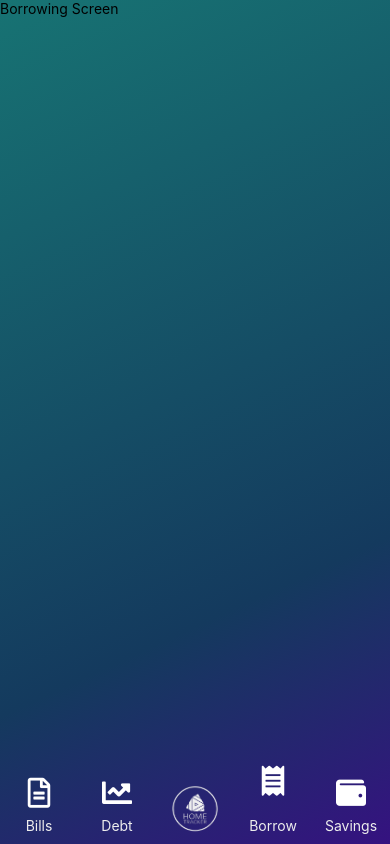
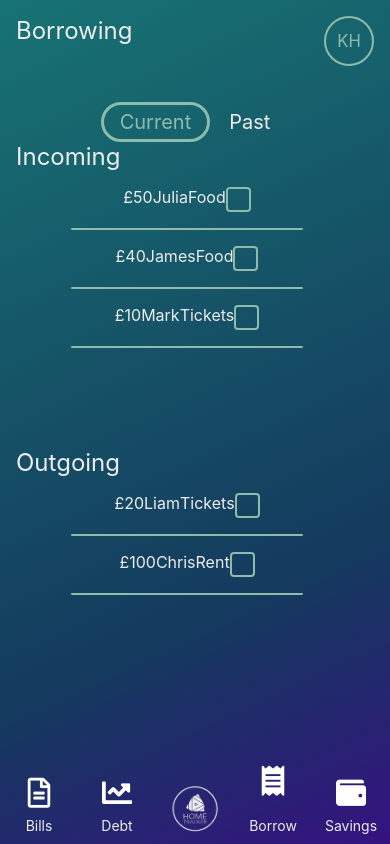
Before and after one commit to KevinAHarley/Household-Bill-Tracker, a React Native app: screen /BorrowingScreen in a window 390 px wide. Built offline with nearby package versions, Linux system fonts and the light colour scheme.

Commit message:
Add components to BorrowingScreen

```diff
--- a/src/components/BorrowingList/BorrowingList.tsx
+++ b/src/components/BorrowingList/BorrowingList.tsx
@@ -1,4 +1,4 @@
-import { Pressable, Text, View } from "react-native";
+import { Pressable, Text, View, ViewStyle } from "react-native";
 
 import Checkbox from "components/Checkbox";
 import Divider from "components/Divider";
@@ -12,7 +12,10 @@ type BorrowingListProps = {
   reason: string;
   checkbox?: boolean;
   checked?: boolean;
+  style?: ViewStyle;
+  id?: string;
   onPress?: () => void;
+  onCheckPress?: () => void;
 };
 
 const BorrowingList = ({
@@ -21,12 +24,20 @@ const BorrowingList = ({
   reason,
   checkbox,
   checked,
+  style,
+  id,
   onPress,
+  onCheckPress,
 }: BorrowingListProps) => {
   return (
     <Pressable
-      style={checkbox ? styles.containerWithCheckbox : styles.container}
+      style={
+        checkbox
+          ? [styles.containerWithCheckbox, style]
+          : [styles.container, style]
+      }
       onPress={onPress}
+      id={id}
     >
       <View style={styles.textContainer}>
         <Text style={checked ? styles.textWithStrike : styles.text}>
@@ -38,7 +49,7 @@ const BorrowingList = ({
         <Text style={checked ? styles.textWithStrike : styles.text}>
           {reason}
         </Text>
-        {checkbox && <Checkbox />}
+        {checkbox && <Checkbox onPress={onCheckPress} />}
       </View>
       <Divider style={styles.divider} />
     </Pressable>
--- a/src/mocks/mockedBorrowing.ts
+++ b/src/mocks/mockedBorrowing.ts
@@ -7,6 +7,7 @@ const mockedBorrowing = [
     createdAt: "2023-10-17T00:00:00.000Z",
     repayDate: "2023-10-31T00:00:00.000Z",
     reason: "Tickets",
+    repaid: false,
   },
   {
     id: "2",
@@ -16,6 +17,7 @@ const mockedBorrowing = [
     createdAt: "2023-10-20T00:00:00.000Z",
     repayDate: "2023-11-01T00:00:00.000Z",
     reason: "Food",
+    repaid: false,
   },
   {
     id: "3",
@@ -25,6 +27,7 @@ const mockedBorrowing = [
     createdAt: "2023-10-19T00:00:00.000Z",
     repayDate: "2023-11-30T00:00:00.000Z",
     reason: "Rent",
+    repaid: false,
   },
   {
     id: "4",
@@ -34,6 +37,7 @@ const mockedBorrowing = [
     createdAt: "2023-10-19T00:00:00.000Z",
     repayDate: "2023-10-22T00:00:00.000Z",
     reason: "Food",
+    repaid: false,
   },
   {
     id: "5",
@@ -43,6 +47,7 @@ const mockedBorrowing = [
     createdAt: "2023-10-22T00:00:00.000Z",
     repayDate: "2023-11-05T00:00:00.000Z",
     reason: "Tickets",
+    repaid: false,
   },
   {
     id: "6",
@@ -52,6 +57,7 @@ const mockedBorrowing = [
     createdAt: "2023-10-19T00:00:00.000Z",
     repayDate: "2023-11-17T00:00:00.000Z",
     reason: "Rent",
+    repaid: true,
   },
 ];
 
--- a/src/screens/Authenticated/BorrowingScreen/BorrowingScreen.styles.ts
+++ b/src/screens/Authenticated/BorrowingScreen/BorrowingScreen.styles.ts
@@ -1,5 +1,24 @@
 import { StyleSheet } from "react-native";
 
-const styles = StyleSheet.create({});
+import config from "config";
+
+const styles = StyleSheet.create({
+  container: {
+    flex: 1,
+    paddingHorizontal: 16,
+    paddingTop: 16,
+  },
+  headerContainer: {
+    flexDirection: "row",
+    paddingBottom: 16,
+  },
+  headerInnerContainer: {
+    flex: 1,
+  },
+  headerText: {
+    color: config.colors.secondary,
+    fontSize: 24,
+  },
+});
 
 export default styles;
--- a/src/screens/Authenticated/BorrowingScreen/BorrowingScreen.tsx
+++ b/src/screens/Authenticated/BorrowingScreen/BorrowingScreen.tsx
@@ -1,11 +1,84 @@
-import { Text } from "react-native";
+import { useState } from "react";
+import { Text, View } from "react-native";
 
+import Avatar from "components/Avatar";
 import Background from "components/Background";
+import BorrowingList from "components/BorrowingList";
+import SwitchButton from "components/SwitchButton";
+import mockedBorrowing from "mocks/mockedBorrowing";
+
+import styles from "./BorrowingScreen.styles";
 
 const BorrowingScreen = () => {
+  const [switchButton, setSwitchButton] = useState(0);
+  const [checked, setChecked] = useState<string[]>([]);
+
+  const filteredBorrowingIncoming = mockedBorrowing
+    .filter((borrowing) => borrowing.type === "Incoming")
+    .filter((borrowing) =>
+      switchButton ? borrowing.repaid === true : borrowing.repaid === false
+    );
+
+  const filteredBorrowingOutgoing = mockedBorrowing
+    .filter((borrowing) => borrowing.type === "Outgoing")
+    .filter((borrowing) =>
+      switchButton ? borrowing.repaid === true : borrowing.repaid === false
+    );
+
+  const borrowListSelected = (id: string) => {
+    if (checked.includes(id)) {
+      setChecked(checked.filter((item) => item !== id));
+    } else {
+      setChecked([...checked, id]);
+    }
+  };
+
   return (
-    <Background>
-      <Text>Borrowing Screen</Text>
+    <Background style={styles.container}>
+      <View style={styles.headerContainer}>
+        <View style={styles.headerInnerContainer}>
+          <Text style={styles.headerText}>Borrowing</Text>
+        </View>
+        <Avatar initials="KH" size="S" />
+      </View>
+      <SwitchButton
+        leftButtonText="Current"
+        rightButtonText="Past"
+        containerStyle={{ alignSelf: "center", marginTop: 20 }}
+        onChange={(option) => setSwitchButton(option)}
+      />
+      <Text style={styles.headerText}>Incoming</Text>
+      <View style={{ flex: 1 }}>
+        {filteredBorrowingIncoming.map(
+          ({ amount, name, reason, id, repaid }) => (
+            <BorrowingList
+              amount={amount}
+              name={name}
+              reason={reason}
+              checkbox
+              checked={repaid || checked.includes(id)}
+              id={id}
+              onCheckPress={() => borrowListSelected(id)}
+            />
+          )
+        )}
+      </View>
+      <Text style={styles.headerText}>Outgoing</Text>
+      <View style={{ flex: 1 }}>
+        {filteredBorrowingOutgoing.map(
+          ({ amount, name, reason, id, repaid }) => (
+            <BorrowingList
+              amount={amount}
+              name={name}
+              reason={reason}
+              checkbox
+              checked={repaid || checked.includes(id)}
+              id={id}
+              onCheckPress={() => borrowListSelected(id)}
+            />
+          )
+        )}
+      </View>
     </Background>
   );
 };
```
